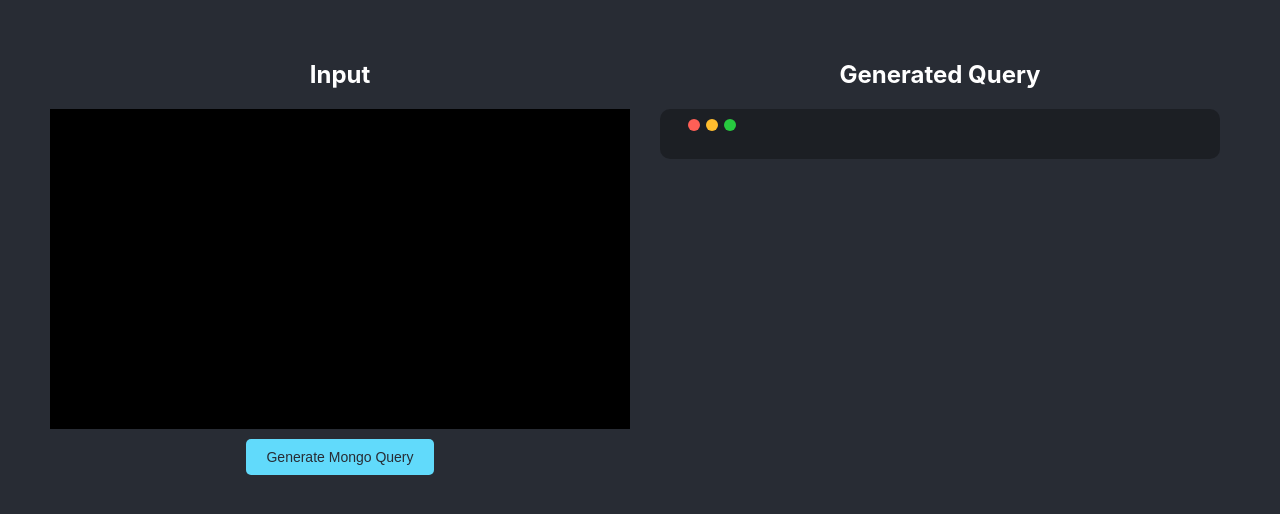
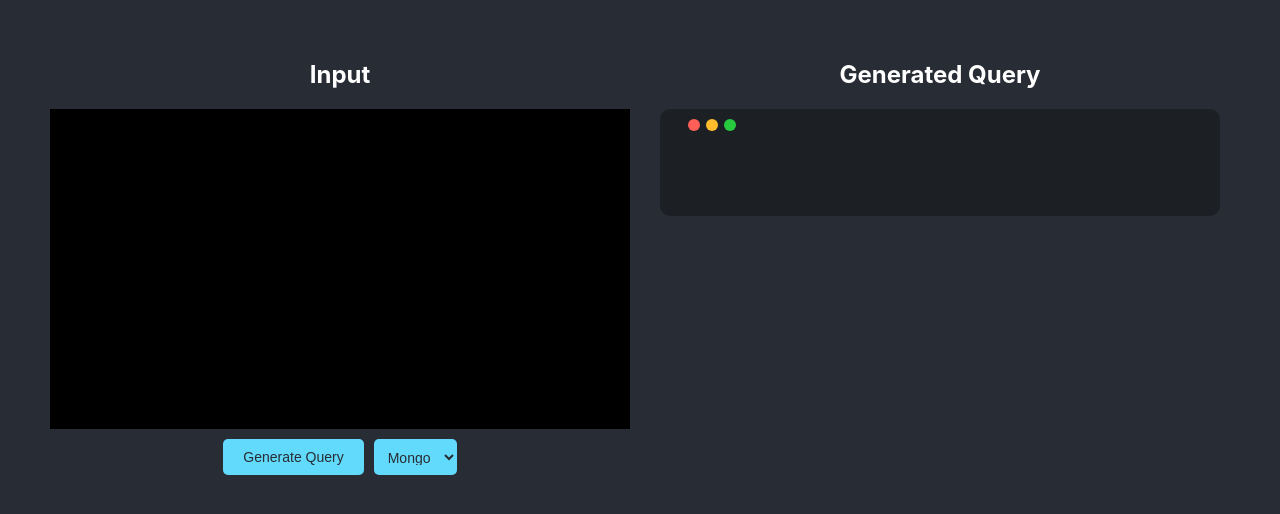
Before and after one commit to ektedar/query-generator, a React (Create React App) app in the folder mongo-query-gen/: page / in a window 1280 px wide. Shown: the top 514 px of the page. Built offline with nearby package versions, Linux system fonts and the light colour scheme.

Commit message:
Updated to support Mongo & SQL with syntax highlighting

```diff
--- a/mongo-query-gen/package.json
+++ b/mongo-query-gen/package.json
@@ -11,6 +11,7 @@
     "react": "^18.2.0",
     "react-dom": "^18.2.0",
     "react-scripts": "5.0.1",
+    "react-syntax-highlighter": "^15.5.0",
     "web-vitals": "^2.1.4"
   },
   "scripts": {
--- a/mongo-query-gen/src/App.css
+++ b/mongo-query-gen/src/App.css
@@ -16,7 +16,8 @@ body {
 .container {
   display: flex;
   justify-content: space-evenly;
-  align-items: stretch; /* Updated to stretch the panels */
+  align-items: stretch;
+  /* Updated to stretch the panels */
   max-width: 1200px;
   margin: 0 auto;
   padding: 20px;
@@ -70,7 +71,6 @@ textarea:focus {
 
 button {
   display: block;
-  margin-top: 10px;
   background-color: #61dafb;
   color: #282c34;
   border: none;
@@ -117,7 +117,7 @@ button:hover {
 }
 
 .right-panel pre {
-  background-color: rgba(0, 0, 0, 0.3);
+  background-color: #0000004d;
   color: #61dafb;
   padding: 10px 20px 20px;
   border-radius: 10px;
@@ -129,3 +129,26 @@ button:hover {
   max-height: 450px;
   position: relative;
 }
+
+.action-bar {
+  display: flex;
+  align-items: center;
+  gap: 10px;
+  margin-top: 10px;
+}
+
+select {
+  background-color: #61dafb;
+  color: #282c34;
+  border: none;
+  padding: 10px;
+  border-radius: 5px;
+  cursor: pointer;
+  font-size: 14px;
+  height: 36px;
+  line-height: 36px;
+}
+
+select:hover {
+  background-color: #4ec0e8;
+}
--- a/mongo-query-gen/src/App.js
+++ b/mongo-query-gen/src/App.js
@@ -6,14 +6,18 @@ import OutputPanel from './components/OutputPanel';
 function App() {
   const [input, setInput] = useState('');
   const [output, setOutput] = useState('');
+  const [queryType, setQueryType] = useState('mongo');
 
-  // Lol what is this doing
   const handleInputChange = (event) => {
     setInput(event.target.value);
   }
 
+  const handleQueryTypeChange = (event) => {
+    setQueryType(event.target.value);
+  }
+
   // TODO: Update this with the API call but for now we can keep it a static output
-  const generateMongoQuery = async () => {
+  const generateQuery = async () => {
     const apiResponse = ' ' + input;
     setOutput(apiResponse)
   };
@@ -24,7 +28,9 @@ function App() {
         <InputPanel
           input={input}
           handleInputChange={handleInputChange}
-          generateMongoQuery={generateMongoQuery}
+          generateQuery={generateQuery}
+          handleQueryType={handleQueryTypeChange}
+          queryType={queryType}
         />
         <OutputPanel
           output={output}
--- a/mongo-query-gen/src/components/InputPanel.js
+++ b/mongo-query-gen/src/components/InputPanel.js
@@ -1,11 +1,17 @@
 import React from 'react';
 
-const InputPanel = ({input, handleInputChange, generateMongoQuery}) => {
+const InputPanel = ({ input, handleInputChange, generateQuery, handleQueryType, queryType }) => {
     return (
         <div className="left-panel">
             <h2>Input</h2>
             <textarea value={input} onChange={handleInputChange} rows="20" cols="50"></textarea>
-            <button onClick={generateMongoQuery}>Generate Mongo Query</button>
+            <div className="action-bar">
+                <button onClick={generateQuery}>Generate Query</button>
+                <select value={queryType} onChange={handleQueryType}>
+                    <option value="mongo">Mongo</option>
+                    <option value="sql">SQL</option>
+                </select>
+            </div>
         </div>
     );
 };
--- a/mongo-query-gen/src/components/OutputPanel.js
+++ b/mongo-query-gen/src/components/OutputPanel.js
@@ -1,6 +1,19 @@
 import React from 'react';
+import SyntaxHighlighter from 'react-syntax-highlighter';
+import { docco } from 'react-syntax-highlighter/dist/esm/styles/hljs';
 
-const OutputPanel = ({ output }) => {
+const customDoccoTheme = {
+    ...docco,
+    'hljs': {
+        ...docco.hljs,
+        'color': '#ffffff',
+        'background': '#00000003',
+    },
+};
+
+
+const OutputPanel = ({ output, queryType }) => {
+    const language = queryType === 'mongo' ? 'json' : 'sql';
     return (
         <div className="right-panel">
             <h2>Generated Query</h2>
@@ -10,7 +23,9 @@ const OutputPanel = ({ output }) => {
                     <span className="minimize"></span>
                     <span className="fullscreen"></span>
                 </div>
-                {output}
+                <SyntaxHighlighter language={language} style={customDoccoTheme}>
+                    {output}
+                </SyntaxHighlighter>
             </pre>
         </div>
     );
```
Also changed, not shown: 1 other file (tests, documents, lock files or other folders).
